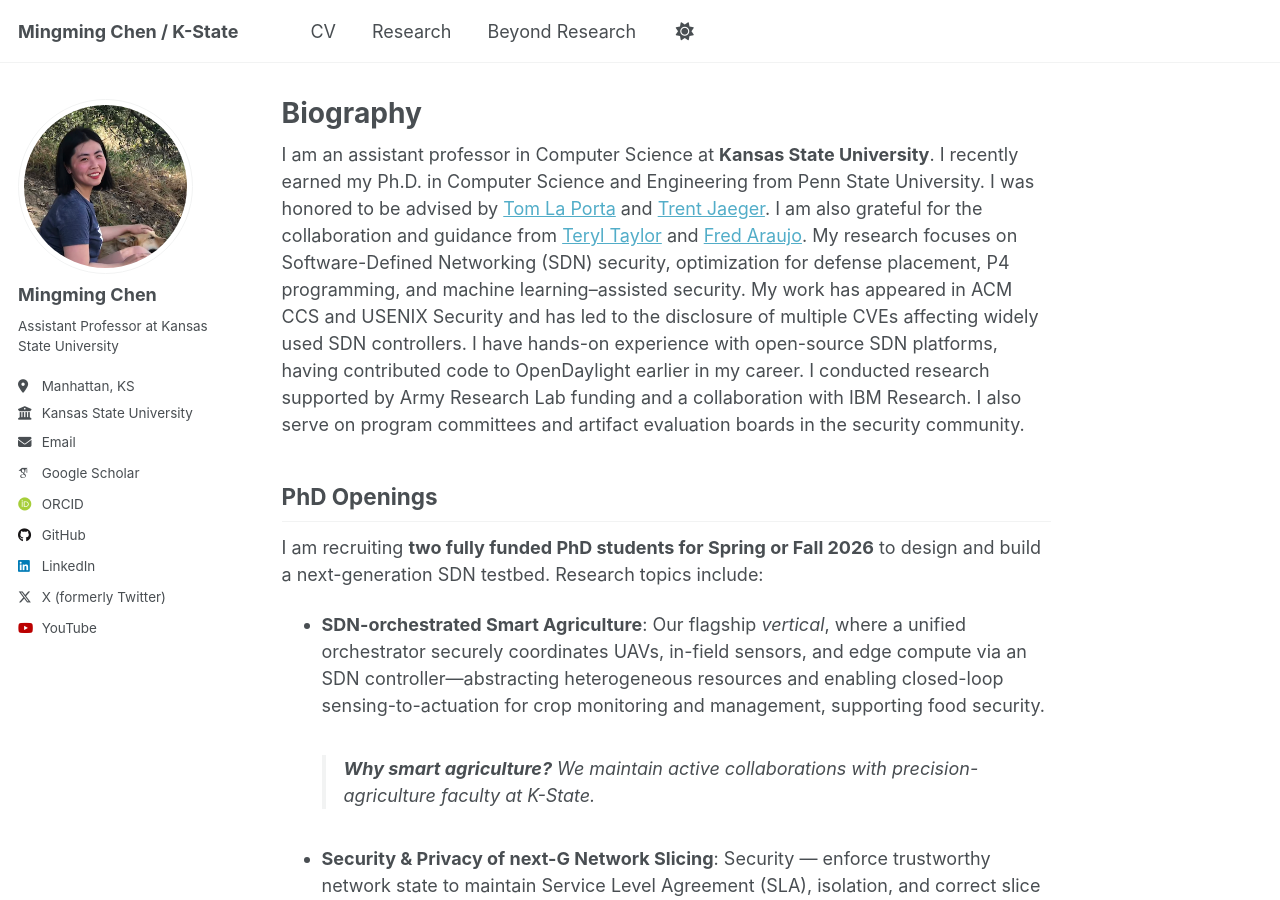
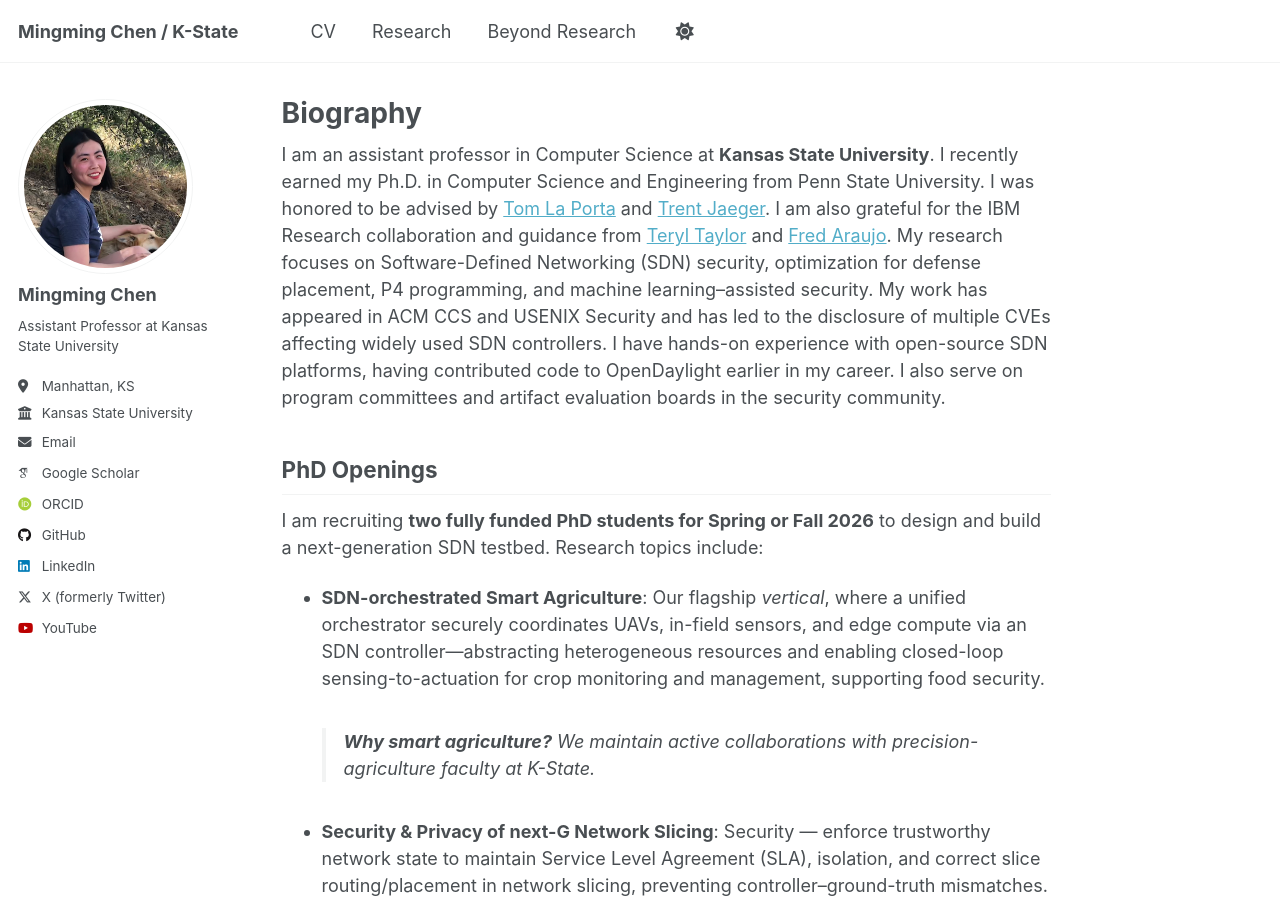
Before and after one commit to mzc796/mzc796.github.io, a Jekyll site: the page built from _pages/about.md, in a window 1280 px wide and 900 px high. Built offline with Jekyll 4.4.1, drawn with Linux system fonts in a browser that asks for light colours; some web fonts are replaced; a script that is not in the unit is left out.

Commit message:
Update about.md

```diff
--- a/_pages/about.md
+++ b/_pages/about.md
@@ -6,7 +6,7 @@ redirect_from:
   - /about/
   - /about.html
 ---
-I am an assistant professor in Computer Science at **Kansas State University**. I recently earned my Ph.D. in Computer Science and Engineering from Penn State University. I was honored to be advised by [Tom La Porta](https://www.cse.psu.edu/~tfl12/) and [Trent Jaeger](https://www.trentjaeger.com/). I am also grateful for the collaboration and guidance from [Teryl Taylor](https://research.ibm.com/people/teryl-taylor) and [Fred Araujo](https://research.ibm.com/people/frederico-araujo). My research focuses on Software-Defined Networking (SDN) security, optimization for defense placement, P4 programming, and machine learning–assisted security. My work has appeared in ACM CCS and USENIX Security and has led to the disclosure of multiple CVEs affecting widely used SDN controllers. I have hands-on experience with open-source SDN platforms, having contributed code to OpenDaylight earlier in my career. I conducted research supported by Army Research Lab funding and a collaboration with IBM Research. I also serve on program committees and artifact evaluation boards in the security community.
+I am an assistant professor in Computer Science at **Kansas State University**. I recently earned my Ph.D. in Computer Science and Engineering from Penn State University. I was honored to be advised by [Tom La Porta](https://www.cse.psu.edu/~tfl12/) and [Trent Jaeger](https://www.trentjaeger.com/). I am also grateful for the IBM Research collaboration and guidance from [Teryl Taylor](https://research.ibm.com/people/teryl-taylor) and [Fred Araujo](https://research.ibm.com/people/frederico-araujo). My research focuses on Software-Defined Networking (SDN) security, optimization for defense placement, P4 programming, and machine learning–assisted security. My work has appeared in ACM CCS and USENIX Security and has led to the disclosure of multiple CVEs affecting widely used SDN controllers. I have hands-on experience with open-source SDN platforms, having contributed code to OpenDaylight earlier in my career. I also serve on program committees and artifact evaluation boards in the security community.
 
 ## PhD Openings
 I am recruiting **two fully funded PhD students for Spring or Fall 2026** to design and build a next-generation SDN testbed. Research topics include:
```
